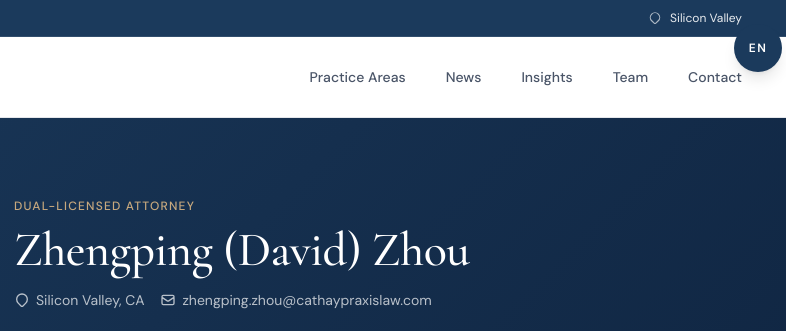
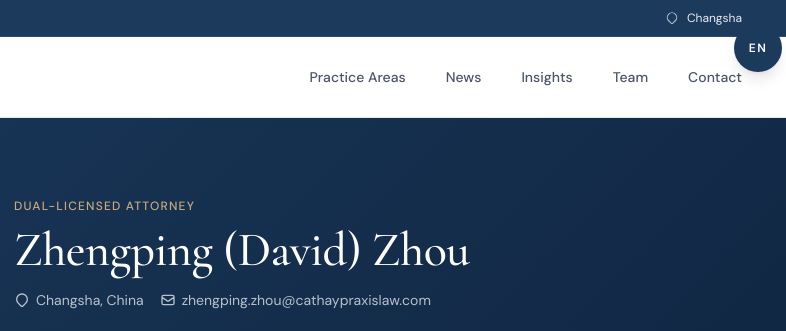
Before and after one commit to chenbushuo356-create/cathay-law-website-, a website: page team-detail.html in a window 1280 px wide. Shown: the top 331 px of the page, 474-1260 px from the left. Drawn offline with nearby package versions, Linux system fonts and the light colour scheme.

Commit message:
修改工作地

```diff
--- a/team-detail.html
+++ b/team-detail.html
@@ -61,7 +61,7 @@
             <div class="flex flex-wrap items-center gap-6">
                 <div class="flex items-center">
                     <svg class="w-3.5 h-3.5 mr-2 opacity-70" fill="none" stroke="currentColor" viewBox="0 0 24 24"><path stroke-linecap="round" stroke-linejoin="round" stroke-width="2" d="M17.657 16.657L13.414 20.9a1.998 1.998 0 01-2.827 0l-4.244-4.243a8 8 0 1111.314 0z"/></svg>
-                    <span class="body-text text-xs">Silicon Valley</span>
+                    <span class="body-text text-xs">Changsha</span>
                 </div>
             </div>
         </div>
@@ -261,7 +261,7 @@
         'david-zhou': {
             name: { en: 'Zhengping (David) Zhou', zh: '周争平' },
             role: { en: 'Dual-Licensed Attorney', zh: '中美双牌照律师' },
-            location: { en: 'Silicon Valley, CA', zh: '硅谷，加州' },
+            location: { en: 'Changsha, China', zh: '长沙，中国' },
             email: 'zhengping.zhou@cathaypraxislaw.com',
             image: 'images/david-zhou.png',
             focusTags: {
@@ -298,7 +298,7 @@
         'jennifer-li': {
             name: { en: 'Jennifer Li', zh: '李律师' },
             role: { en: 'Partner', zh: '合伙人' },
-            location: { en: 'Silicon Valley, CA', zh: '硅谷，加州' },
+            location: { en: 'Changsha, China', zh: '长沙，中国' },
             email: 'info@cathaypraxislaw.com',
             image: 'https://images.unsplash.com/photo-1573496359142-b8d87734a5a2?w=400&h=533&fit=crop',
             focusTags: { en: ['Export Controls', 'Economic Sanctions', 'Trade Compliance'], zh: ['出口管制', '经济制裁', '贸易合规'] },
@@ -332,7 +332,7 @@
         'robert-chen': {
             name: { en: 'Robert Chen', zh: '陈律师' },
             role: { en: 'Of Counsel', zh: '资深顾问' },
-            location: { en: 'Silicon Valley, CA', zh: '硅谷，加州' },
+            location: { en: 'Changsha, China', zh: '长沙，中国' },
             email: 'info@cathaypraxislaw.com',
             image: 'https://images.unsplash.com/photo-1519085360753-af0119f7cbe7?w=400&h=533&fit=crop',
             focusTags: { en: ['International Arbitration', 'Commercial Litigation', 'Dispute Resolution'], zh: ['国际仲裁', '商业诉讼', '争议解决'] },
```
Also changed, not shown: 1 other file.
